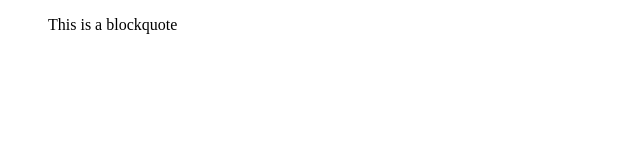
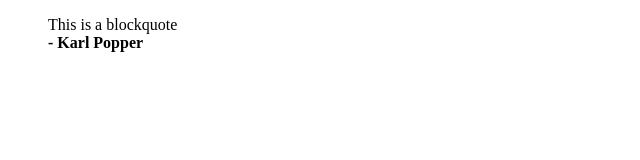
Before and after one commit to veronicaenro/BEDU-FASE2, a plain HTML site: page crearNodos.html in a window 1280 px wide. Shown: the full height of the page, 0-640 px from the left. Drawn offline with Linux system fonts and the light colour scheme.

Commit message:
Sesion 9 - Agregar Nodos al DOM

```diff
--- a/crearNodos.html
+++ b/crearNodos.html
@@ -7,7 +7,7 @@
     <title>Document</title>
 </head>
 <body>
-    <blockquote id="'quote">
+    <blockquote id="quote">
         This is a blockquote
     </blockquote>
 
@@ -31,7 +31,13 @@
             return node;
         }
 
-        console.log(createNode('h1', createNode('strong','Hello world3!')))
+        console.log(createNode('h1', createNode('strong','Hello world3!')));
+
+        document.getElementById('quote')
+        .appendChild(
+            createNode('footer', createNode('strong', '- Karl Popper'))
+        )
+
     </script>
 </body>
 </html>
```
